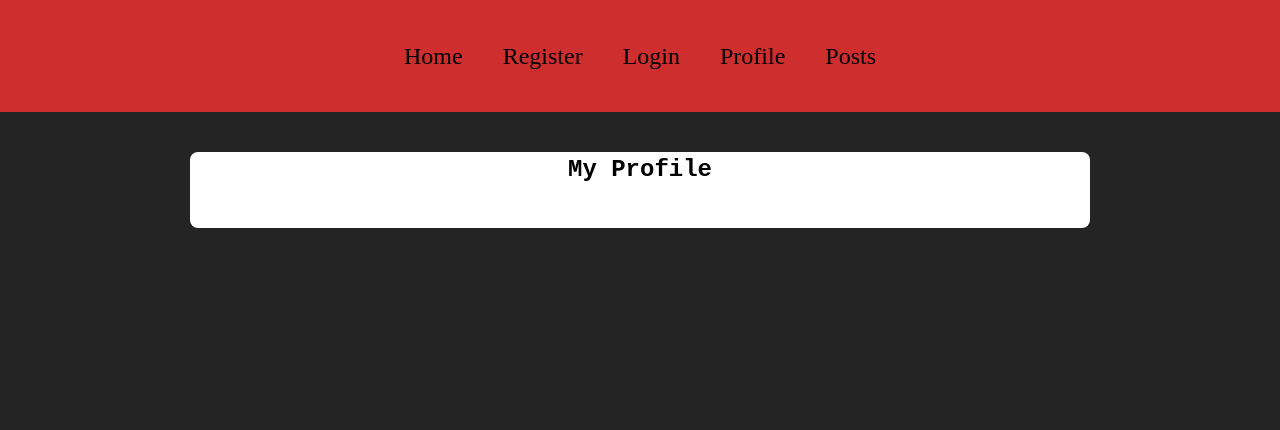
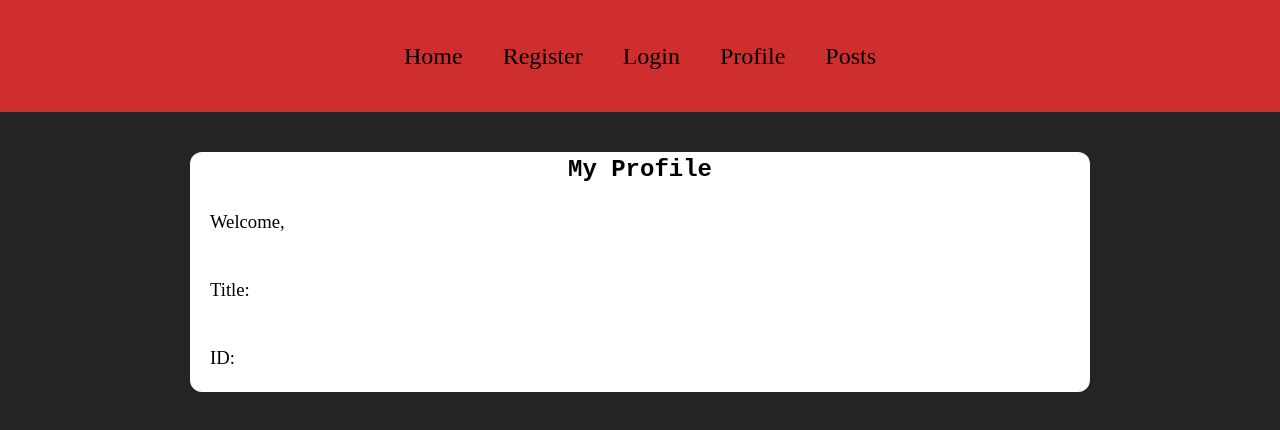
Before and after one commit to Block-30-Stranger-Things/Stranger-Things-Block-30, a React (Vite) app: page /profile in a window 1280 px wide. Shown: the top 430 px of the page. Built offline with nearby package versions, Linux system fonts and the light colour scheme; no server answers; a web font is replaced by a local one.

Commit message:
git add .

```diff
--- a/src/components/Posts-Profile.css
+++ b/src/components/Posts-Profile.css
@@ -49,7 +49,7 @@ p {
     background-color: white;
     width: 100%;
     max-width: 900px;
-    border-radius: 8px;
+    border-radius: 12px;
     margin-top: 40px;
     margin-left: auto;
     margin-right: auto;
--- a/src/components/Profile.jsx
+++ b/src/components/Profile.jsx
@@ -1,7 +1,7 @@
 import React, { useState, useEffect } from 'react'
 import { myData } from './API';
 
-export default function Profile( {token }) {  //pass token
+export default function Profile( {token }) {
   const [profile, setProfile] = useState({})
 
 useEffect(() => {
@@ -19,13 +19,20 @@ useEffect(() => {
 }, [token])
 
 console.log({profile})
-return (
-    <div className="profile-container">
+  return (
+    <>
+     <div className="profile-container">
       <h2 className="profile-heading">My Profile</h2>
-      <p>{profile.username}</p>
-    </div>
+
+     <div className="profile-info">
+       <p>Welcome, {profile.username}</p>
+       <p>Title: {profile.messages}</p>
+       <p>ID: {profile._id}</p>
 
 
+      </div>
 
- )
+   </div>
+  </>
+  )
 }
```
